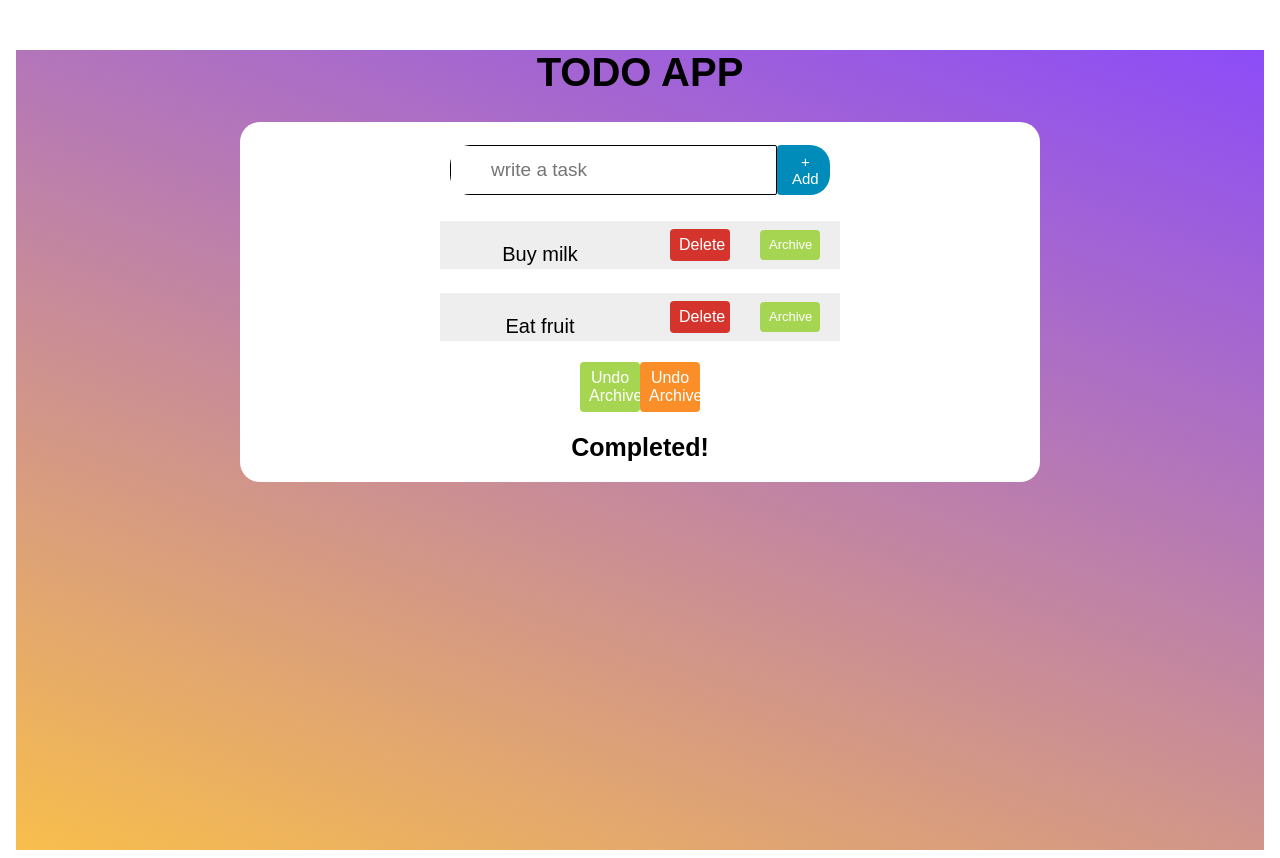
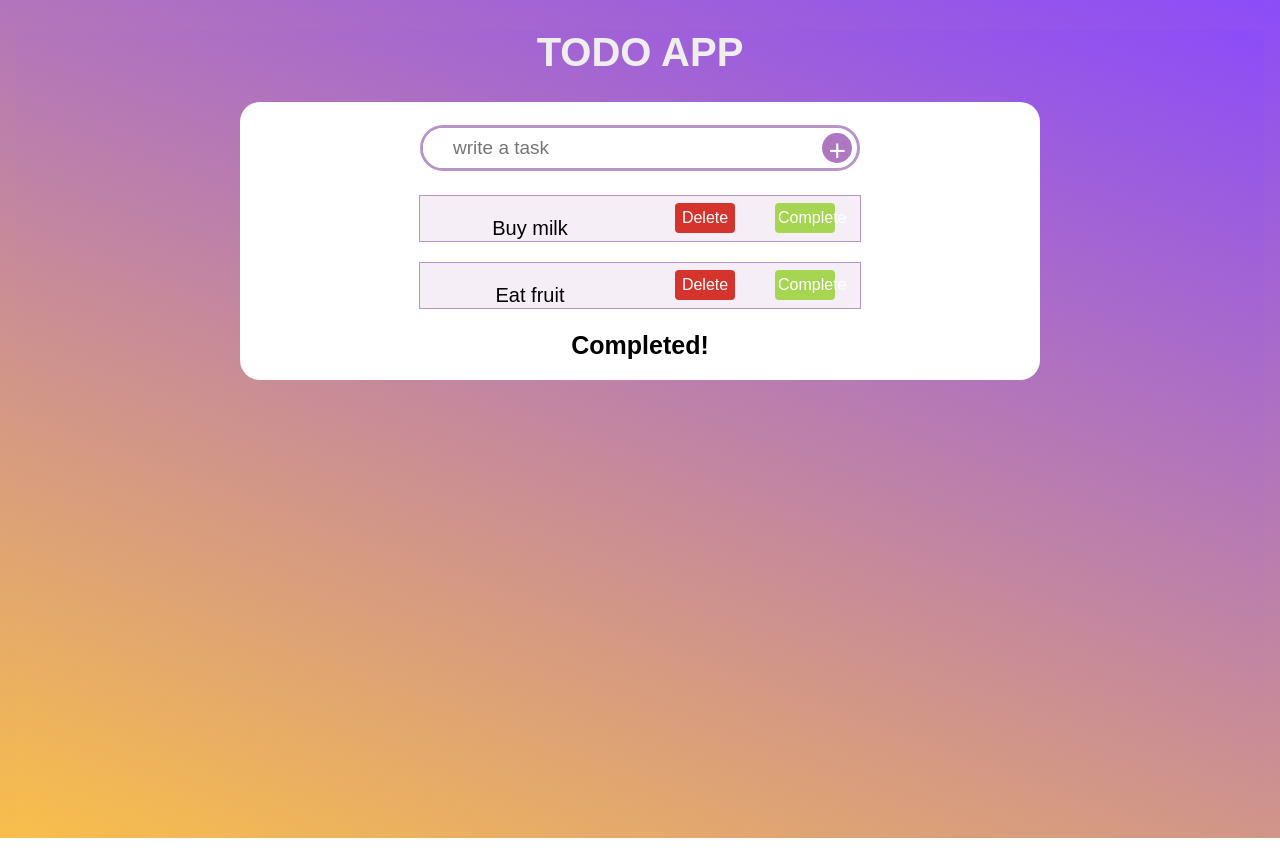
Before and after one commit to ParkSoeun76/vuePractice, a Vue app: page / in a window 1280 px wide. Built offline with nearby package versions, Linux system fonts and the light colour scheme.

Commit message:
change design

```diff
--- a/src/App.vue
+++ b/src/App.vue
@@ -11,7 +11,7 @@
         <div>
         {{taskToDoSize}}
         </div>
-        <button @click="saveTask()"> + Add</button>
+        <button @click="saveTask()"> + </button>
       </div>
     </div>
     <ul>
@@ -19,31 +19,32 @@
         <div class="containerSquare">
           <div class="containerToDoList">
             <p>{{ item }}</p>
-            <buttonComponent buttonText="Delete" buttonColor="RedButton" @click.native="deleteTask(index)"></buttonComponent>
+            <buttonComponent buttonText="Delete" buttonColor="RedButton" @click.native="deleteTask(index)" >
+             <img src="assets/trash.png"/>
+            </buttonComponent>
 
-            <button class="buttonArchive" @click="archiveTask(item,index)"> Archive</button>
+            <buttonComponent buttonText="Complete" buttonColor="GreenButton" @click.native="archiveTask(item,index)">
+              <img src="complete.png" />
+            </buttonComponent>
+
           </div>
         </div>
       </li>
     </ul>
 
-<buttonComponent buttonText="Undo Archive" buttonColor="GreenButton"></buttonComponent>
-<buttonComponent buttonText="Undo Archive" buttonColor="OrangeButton"></buttonComponent>
     <!-- Completed  -->
     <h2>Completed!</h2>
     <ul>
       <li v-for="(item, index, key) in taskArchieved" :key="key">
-        <div class="containerForInput">
+        <div class="containerSquare">
           <div class="containerCompleted">
 
             <p>
               {{ item }}
             </p>
 
-
-            <button class="buttonUndoArchive" @click="undoArchive(item,index)">
-              Undo Archive
-            </button>
+            <buttonComponent buttonText="Undo" buttonColor="OrangeButton" @click.native="undoArchive(item,index)">
+            </buttonComponent>
           </div>
         </div>
 
@@ -56,6 +57,7 @@
 
 <script>
 import ButtonComponent from './components/ButtonComponent.vue';
+
 const firebase = require('./firestoreSetUp.js');
 import { collection, addDoc } from "firebase/firestore";
 
@@ -121,15 +123,17 @@ export default {
 <style>
 body {
   text-align: center;
-/*  background-color: #ffffff;*/
+  height: 100vh;
+  background-image: linear-gradient(200deg, #8C4CF8, #F8BE4C);
+  height: 100vh;
 
 }
-
+/*
 #background {
   background-image: linear-gradient(200deg, #8C4CF8, #F8BE4C);
   height: 100vh;
 }
-
+*/
 section {
   display: block;
 }
@@ -142,13 +146,16 @@ div {
   background-color: white;
   box-shadow: 0px 5px 15px rgba(black, .25);
   border-radius: 20px;
+  text-align: center;
 }
 
 
 h1 {
-  margin-top: 50px;
   font-family: 'Nunito', sans-serif;
   font-size: 40px;
+  margin-top: 30px;
+  color:#EEEEEE;
+
 }
 
 h2 {
@@ -167,91 +174,37 @@ p {
 input::placeholder {
   font-family: "Nunito", sans-serif;
   font-size: 19px;
-  margin: 0 auto;
+  margin-right: 50px;
   text-align: left;
   width: 150px 27px;
 
 }
 
 input {
+  width: 100%;
+  border: 0;
+  outline: none;
+  color: #000000;
+  margin-right: 50px;
+  margin-right: 50px;
+  font-weight: 300;
   font-family: "Nunito", sans-serif;
   font-size: 19px;
   margin: 0 auto;
   text-align: left;
-  border: 1px solid #000000;
   width: 150px 20px;
-  padding: 2px 40px;
+  padding: 2px 30px;
   border-radius: 2px;
-}
-
-
-button {
-  font-family: "Nunito", sans-serif;
-  background-color: #008CBA;
-  border: none;
-  color: white;
-  padding: 8px 15px;
-  text-align: center;
-  text-decoration: none;
-  display: inline-block;
-  font-size: 15px;
-  border-radius: 4px;
 }
 
 .dashboard {
   position: relative;
   width: 80%;
-  max-width: 50rem;
-  margin: 0 auto 3rem;
+  max-width: 800px;
+  margin: 0 auto 50px;
   overflow: hidden;
   transition: 0.5s ease-in-out 0s;
   background-color: white;
-
-}
-
-.buttonDelete {
-  font-family: "Nunito", sans-serif;
-  width: 60px;
-  height: 30px;
-  background-color: #D5342C;
-  border: none;
-  color: white;
-  padding: 5px 7px;
-  text-align: center;
-  text-decoration: none;
-  display: inline-block;
-  font-size: 13px;
-  border-radius: 4px;
-}
-
-.buttonArchive {
-  font-family: "Nunito", sans-serif;
-  width: 60px;
-  height: 30px;
-  background-color: #A6D651;
-  border: none;
-  color: white;
-  padding: 7px 9px;
-  text-align: center;
-  text-decoration: none;
-  display: inline-block;
-  font-size: 13px;
-  border-radius: 4px;
-}
-
-.buttonUndoArchive {
-  font-family: "Nunito", sans-serif;
-  width: 60px;
-  height: 30px;
-  background-color: #FA8F2A;
-  border: none;
-  color: white;
-  padding: 7px 9px;
-  text-align: center;
-  text-decoration: none;
-  display: inline-block;
-  font-size: 13px;
-  border-radius: 4px;
 }
 
 ul {
@@ -260,50 +213,99 @@ ul {
   padding: 0;
 }
 
+
+button{
+  font-family: "Nunito", sans-serif;
+  background-color: #ae77c2;
+  width: 30px;
+  height: 30px;
+  border: none;
+  color: white;
+  margin-top: 5px;
+  margin-bottom: 5px;
+  margin-right: 5px;
+  margin-left: 5px;
+ /* padding: 7px 9px; */
+  text-align: center;
+  text-decoration: none;
+  display: inline-block;
+  font-size: 30px;
+  border-radius: 50%;
+}
+
+img {
+  width: 20px;
+  height: 20px;
+}
+
+.taskNew {
+  width:300px;
+  height:50px;
+  background-color: #ffffff;
+  align-items: left;
+  justify-content: center;
+  padding: 0.8rem 1rem 0.8rem 1rem;
+  overflow: hidden;
+  transition: all 0.5s ease-in-out 0s;
+  border: 0.3rem solid color-brand-3;
+  border-radius: 5rem;
+  margin-right: 10px;
+  margin-left: 10px;
+  margin-top: 5px;
+  margin-bottom: 5px;
+}
+
 .containerForInput {
   display: flex;
-  width: 400px;
+  width: 450px;
   justify-content: center;
 }
 
 .containerSquare {
+  width: 500px;
   display: flex;
   justify-content: center;
 }
 
 .containerInput {
   display: flex;
-  width: 380px;
+  width: 500px;
   justify-content: flex-start;
+  border: 3px solid #b795c8;
   margin: 5px;
+  border-radius: 50px;
 
 }
 
 .containerToDoList {
   display: flex;
   justify-content: flex-start;
-  margin: 3px;
-  width: 400px;
-  height: 48px;
-  gap: 8px 30px;
-  row-gap: 5px;
+  margin: 1px;
+  width: 440px;
+  height: 45px;
+  gap: 1px 30px;
+  row-gap: 1px;
   align-items: center;
-  background-color: #EEEEEE;
-
+  background-color: #f5eef7;
+  border: 1px solid #b795c8;
   border-radius: 0px;
 }
 
 .containerCompleted {
   display: flex;
   justify-content: flex-start;
-  margin: 5px;
-  width: 400px;
-  height: 50px;
-  gap: 10px 120px;
-  row-gap: 5px;
-  column-gap: 120px;
+  margin: 1px;
+  width: 440px;
+  height: 45px;
+  gap: 1px 30px;
+  row-gap: 1px;
   align-items: center;
-  background-color: #EEEEEE;
+  background-color: #f5eef7;
+  border: 1px solid #b795c8;
   border-radius: 0px;
 }
+
+img {
+
+}
 </style>
--- a/src/components/ButtonComponent.vue
+++ b/src/components/ButtonComponent.vue
@@ -41,7 +41,7 @@ export default {
     width: 60px;
     border: none;
     color: white;
-    padding: 7px 9px;
+    padding: 3px 3px;
     text-align: center;
     text-decoration: none;
     display: inline-block;
```
Also changed, not shown: src/assets/complete.png (added), src/assets/trash.png (added), src/components/ToDo.vue (deleted).
